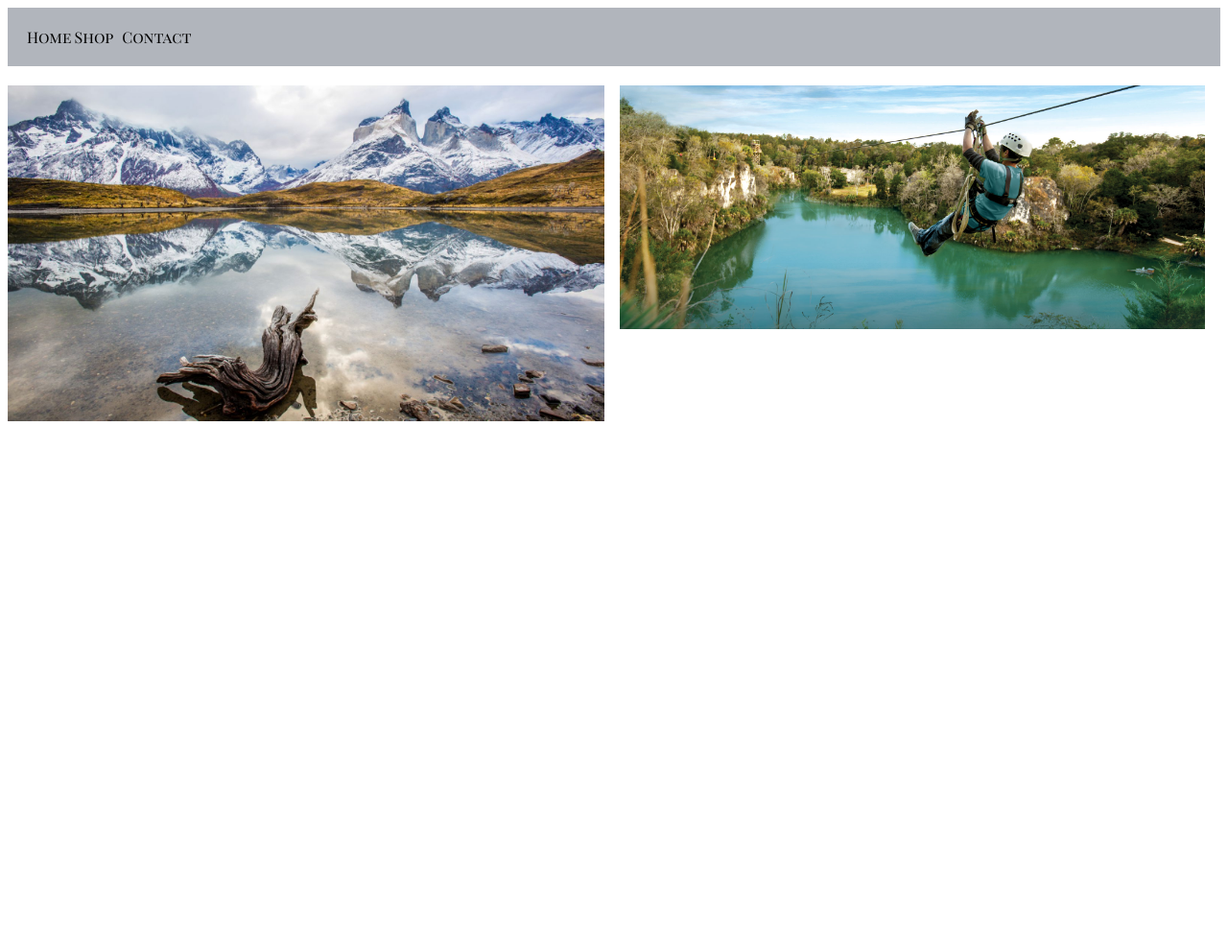
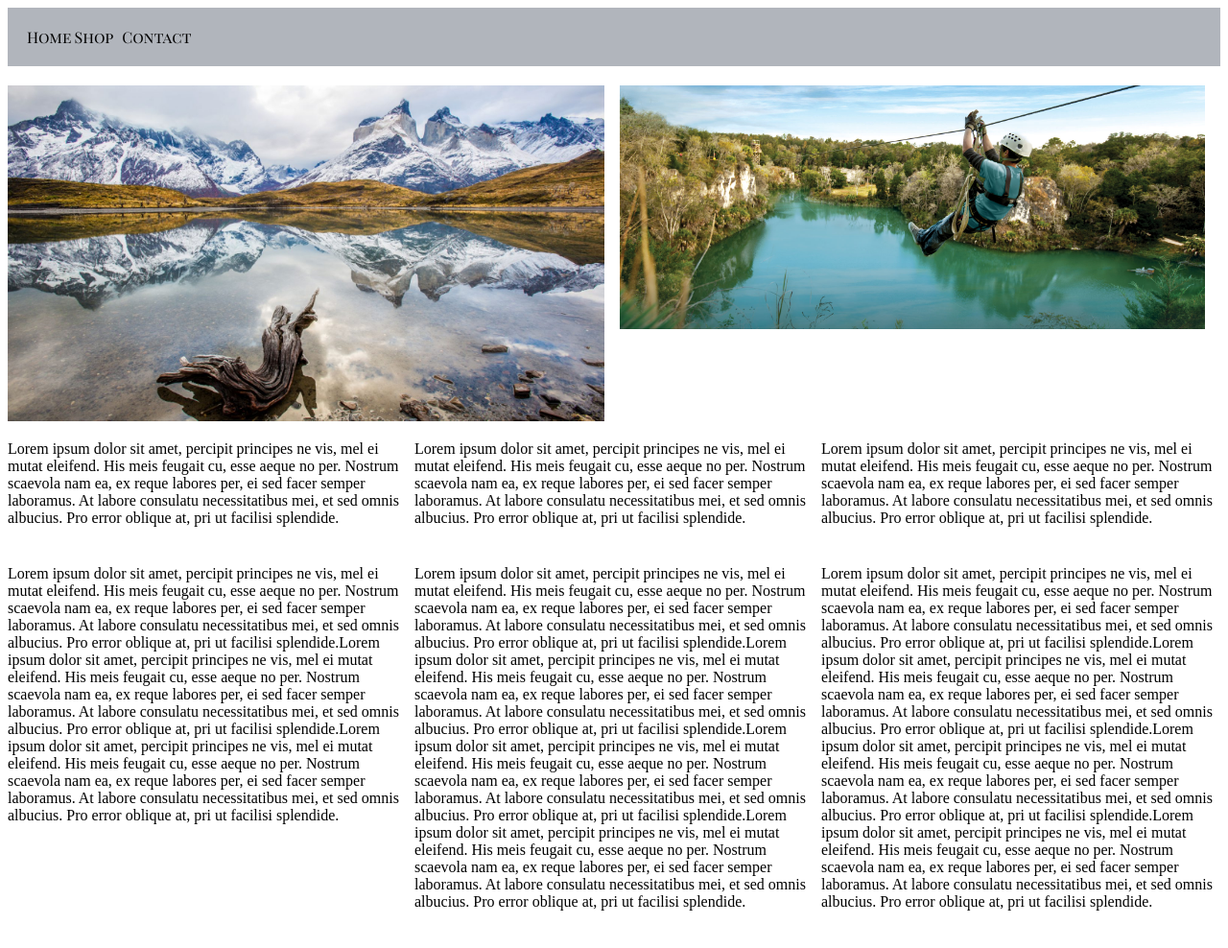
Before and after one commit to juliajessica/ui-grid, a website built with webpack: page src/index.html in a window 1280 px wide. Shown: the whole page at 96% size. Before the commit the page ends 800 px from the top, so only its background shows below. Built offline with nearby package versions, Linux system fonts and the light colour scheme.

Commit message:
Add flex-rows

```diff
--- a/src/index.html
+++ b/src/index.html
@@ -25,22 +25,22 @@
 
     <div class="grid2">
       <div class="grid-item2">
-
+        <p>Lorem ipsum dolor sit amet, percipit principes ne vis, mel ei mutat eleifend. His meis feugait cu, esse aeque no per. Nostrum scaevola nam ea, ex reque labores per, ei sed facer semper laboramus. At labore consulatu necessitatibus mei, et sed omnis albucius. Pro error oblique at, pri ut facilisi splendide.</p>
       </div>
       <div class="grid-item2">
-
+        <p>Lorem ipsum dolor sit amet, percipit principes ne vis, mel ei mutat eleifend. His meis feugait cu, esse aeque no per. Nostrum scaevola nam ea, ex reque labores per, ei sed facer semper laboramus. At labore consulatu necessitatibus mei, et sed omnis albucius. Pro error oblique at, pri ut facilisi splendide.</p>
       </div>
       <div class="grid-item2">
-
+        <p>Lorem ipsum dolor sit amet, percipit principes ne vis, mel ei mutat eleifend. His meis feugait cu, esse aeque no per. Nostrum scaevola nam ea, ex reque labores per, ei sed facer semper laboramus. At labore consulatu necessitatibus mei, et sed omnis albucius. Pro error oblique at, pri ut facilisi splendide.</p>
       </div>
       <div class="grid-item2">
-
+        <p>Lorem ipsum dolor sit amet, percipit principes ne vis, mel ei mutat eleifend. His meis feugait cu, esse aeque no per. Nostrum scaevola nam ea, ex reque labores per, ei sed facer semper laboramus. At labore consulatu necessitatibus mei, et sed omnis albucius. Pro error oblique at, pri ut facilisi splendide.Lorem ipsum dolor sit amet, percipit principes ne vis, mel ei mutat eleifend. His meis feugait cu, esse aeque no per. Nostrum scaevola nam ea, ex reque labores per, ei sed facer semper laboramus. At labore consulatu necessitatibus mei, et sed omnis albucius. Pro error oblique at, pri ut facilisi splendide.Lorem ipsum dolor sit amet, percipit principes ne vis, mel ei mutat eleifend. His meis feugait cu, esse aeque no per. Nostrum scaevola nam ea, ex reque labores per, ei sed facer semper laboramus. At labore consulatu necessitatibus mei, et sed omnis albucius. Pro error oblique at, pri ut facilisi splendide.</p>
       </div>
       <div class="grid-item2">
-
+        <p>Lorem ipsum dolor sit amet, percipit principes ne vis, mel ei mutat eleifend. His meis feugait cu, esse aeque no per. Nostrum scaevola nam ea, ex reque labores per, ei sed facer semper laboramus. At labore consulatu necessitatibus mei, et sed omnis albucius. Pro error oblique at, pri ut facilisi splendide.Lorem ipsum dolor sit amet, percipit principes ne vis, mel ei mutat eleifend. His meis feugait cu, esse aeque no per. Nostrum scaevola nam ea, ex reque labores per, ei sed facer semper laboramus. At labore consulatu necessitatibus mei, et sed omnis albucius. Pro error oblique at, pri ut facilisi splendide.Lorem ipsum dolor sit amet, percipit principes ne vis, mel ei mutat eleifend. His meis feugait cu, esse aeque no per. Nostrum scaevola nam ea, ex reque labores per, ei sed facer semper laboramus. At labore consulatu necessitatibus mei, et sed omnis albucius. Pro error oblique at, pri ut facilisi splendide.Lorem ipsum dolor sit amet, percipit principes ne vis, mel ei mutat eleifend. His meis feugait cu, esse aeque no per. Nostrum scaevola nam ea, ex reque labores per, ei sed facer semper laboramus. At labore consulatu necessitatibus mei, et sed omnis albucius. Pro error oblique at, pri ut facilisi splendide.</p>
       </div>
       <div class="grid-item2">
-
+        <p>Lorem ipsum dolor sit amet, percipit principes ne vis, mel ei mutat eleifend. His meis feugait cu, esse aeque no per. Nostrum scaevola nam ea, ex reque labores per, ei sed facer semper laboramus. At labore consulatu necessitatibus mei, et sed omnis albucius. Pro error oblique at, pri ut facilisi splendide.Lorem ipsum dolor sit amet, percipit principes ne vis, mel ei mutat eleifend. His meis feugait cu, esse aeque no per. Nostrum scaevola nam ea, ex reque labores per, ei sed facer semper laboramus. At labore consulatu necessitatibus mei, et sed omnis albucius. Pro error oblique at, pri ut facilisi splendide.Lorem ipsum dolor sit amet, percipit principes ne vis, mel ei mutat eleifend. His meis feugait cu, esse aeque no per. Nostrum scaevola nam ea, ex reque labores per, ei sed facer semper laboramus. At labore consulatu necessitatibus mei, et sed omnis albucius. Pro error oblique at, pri ut facilisi splendide.Lorem ipsum dolor sit amet, percipit principes ne vis, mel ei mutat eleifend. His meis feugait cu, esse aeque no per. Nostrum scaevola nam ea, ex reque labores per, ei sed facer semper laboramus. At labore consulatu necessitatibus mei, et sed omnis albucius. Pro error oblique at, pri ut facilisi splendide.</p>
       </div>
     </div>
 
--- a/src/styles.css
+++ b/src/styles.css
@@ -47,4 +47,13 @@ h2 {
 
 
 .grid2 {
+  display: grid;
+  grid-template-rows: repeat(4, auto);
+  grid-template-columns: repeat(3, 1fr);
+  grid-gap: .5em;
 }
+
+
+.grid-item2 {
+
+}
```
